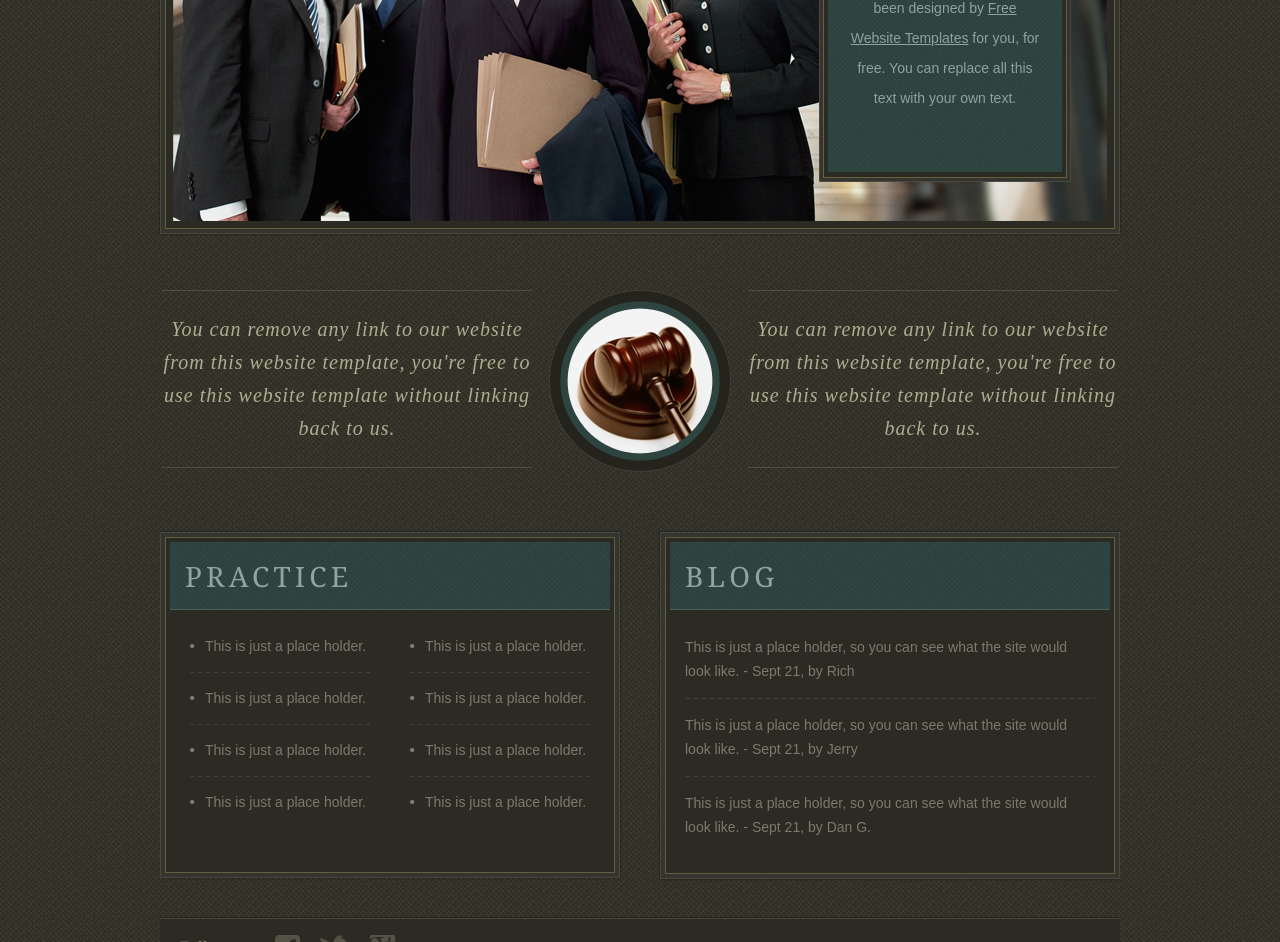
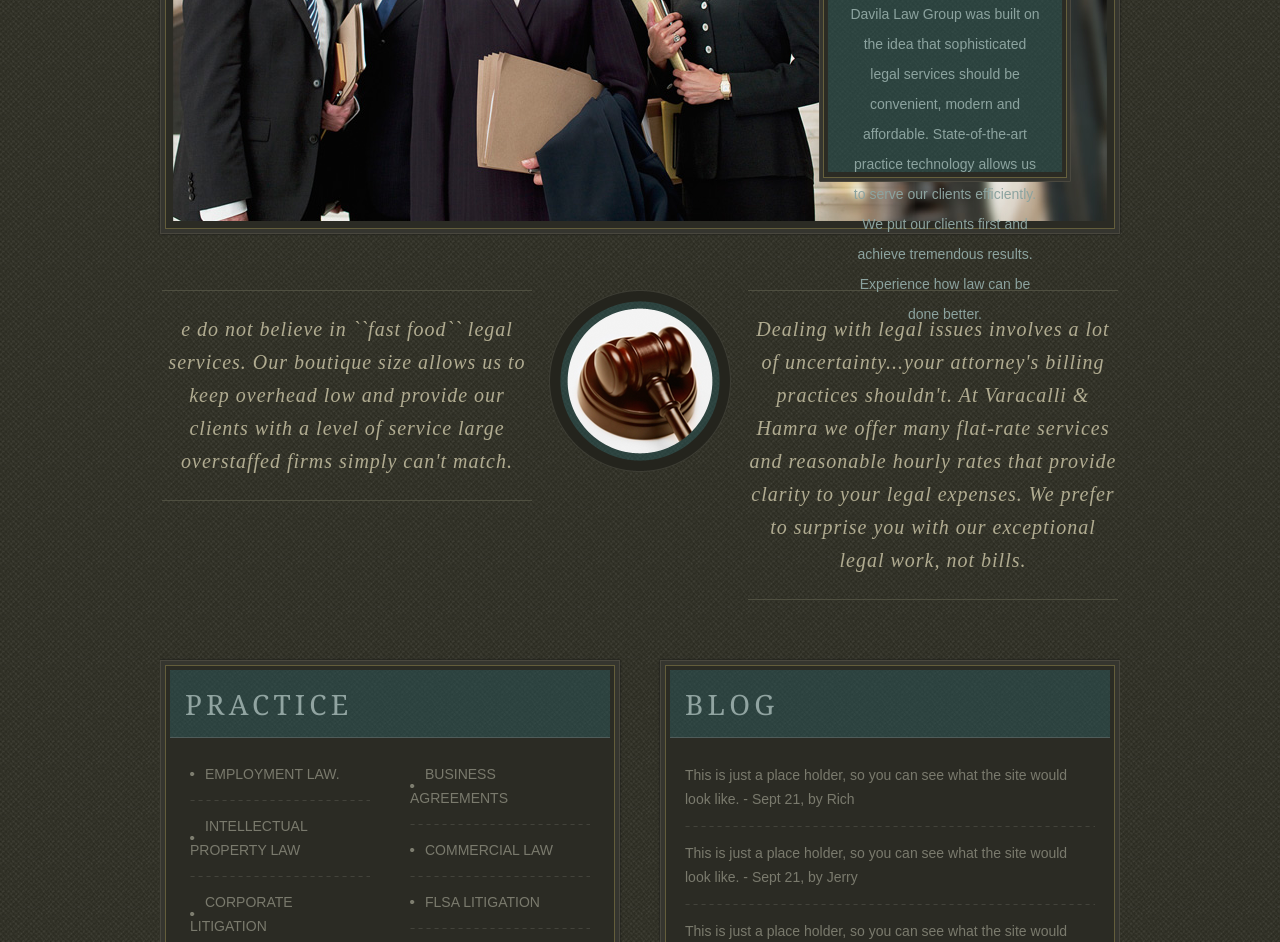
Before and after one commit to davilalaw/davilalaw.github.io, a website: page index.html in a window 1280 px wide. Shown: the part 492-1434 px from the top of the page. Drawn offline with Linux system fonts and the light colour scheme.

Commit message:
added descr on home page

```diff
--- a/index.html
+++ b/index.html
@@ -11,7 +11,7 @@
 		<div id="header">
 			<div class="connect">
 				<p>
-					For Legal Advice: <a href="contact.html">emailus@lawfirm.com</a><span>194 603 569</span>
+					For Legal Advice: <a href="contact.html">david@davilalawsgroup.com</a><span>949-414-6330</span>
 				</p>
 			</div>
 			<div>
@@ -42,19 +42,19 @@
 			<div class="header">
 				<img src="images/lawyers.jpg" alt="">
 				<div class="section">
-					<h1>This is just a place holder</h1>
+					<h1>Results the speak for themsevles</h1>
 					<p>
-						This website template has been designed by <a href="http://www.freewebsitetemplates.com">Free Website Templates</a> for you, for free. You can replace all this text with your own text.
+						Davila Law Group was built on the idea that sophisticated legal services should be convenient, modern and affordable. State-of-the-art practice technology allows us to serve our clients efficiently. We put our clients first and achieve tremendous results. Experience how law can be done better.
 					</p>
 				</div>
 			</div>
 			<div class="body">
 				<p>
-					You can remove any link to our website from this website template, you're free to use this website template without linking back to us.
+					e do not believe in ``fast food`` legal services. Our boutique size allows us to keep overhead low and provide our clients with a level of service large overstaffed firms simply can't match.
 				</p>
 				<img src="images/hammer.png" alt="">
 				<p>
-					You can remove any link to our website from this website template, you're free to use this website template without linking back to us.
+					Dealing with legal issues involves a lot of uncertainty...your attorney's billing practices shouldn't. At Varacalli & Hamra we offer many flat-rate services and reasonable hourly rates that provide clarity to your legal expenses. We prefer to surprise you with our exceptional legal work, not bills.
 				</p>
 			</div>
 			<div class="footer">
@@ -63,30 +63,30 @@
 						<h2>Practice</h2>
 						<ul>
 							<li>
-								<a href="#">This is just a place holder.</a>
+								<a href="#">EMPLOYMENT LAW.</a>
 							</li>
 							<li>
-								<a href="#">This is just a place holder.</a>
+								<a href="#">INTELLECTUAL PROPERTY LAW</a>
 							</li>
 							<li>
-								<a href="#">This is just a place holder.</a>
+								<a href="#">CORPORATE LITIGATION</a>
 							</li>
 							<li>
-								<a href="#">This is just a place holder.</a>
+								<a href="#">CORPORATE & BUSINESS LAW</a>
 							</li>
 						</ul>
 						<ul>
 							<li>
-								<a href="#">This is just a place holder.</a>
+								<a href="#">BUSINESS AGREEMENTS</a>
 							</li>
 							<li>
-								<a href="#">This is just a place holder.</a>
+								<a href="#">COMMERCIAL LAW</a>
 							</li>
 							<li>
-								<a href="#">This is just a place holder.</a>
+								<a href="#">FLSA LITIGATION</a>
 							</li>
 							<li>
-								<a href="#">This is just a place holder.</a>
+								<a href="#">PERSONAL INJURY</a>
 							</li>
 						</ul>
 					</div>
```
